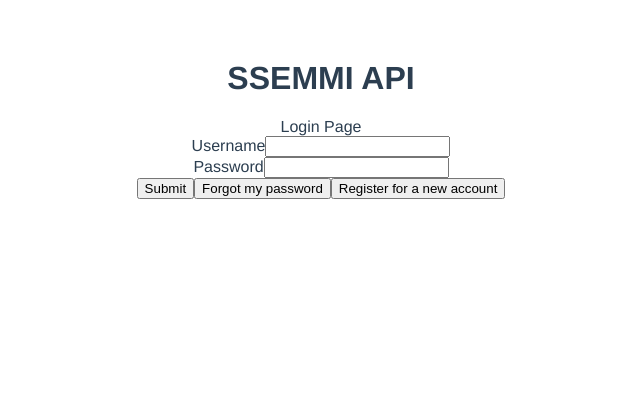
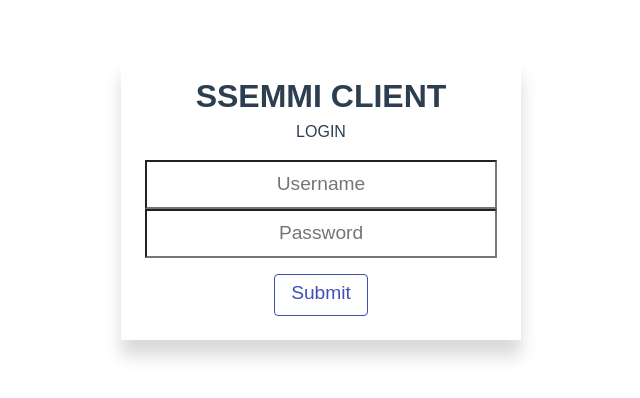
Before and after one commit to Typehuman/SSEMMI, a Vue app in the folder src/client/: page / in a window 1280 px wide. Shown: the top 398 px of the page, without its empty margins (319-959 px from the left). Built offline with nearby package versions, Linux system fonts and the light colour scheme; the HTML template or start-up script is replaced by a standard one.

Commit message:
login revamp

```diff
--- a/src/client/src/components/Pages/LoginPage.vue
+++ b/src/client/src/components/Pages/LoginPage.vue
@@ -1,33 +1,118 @@
 // LOGIN PAGE
 
 <template>
-  <div class="LoginPage">
-      <h1>SSEMMI API</h1>
-    <legend>Login Page</legend>
-    <!-- Form -->
-    <form>
-        <!-- Email address input -->
-        <div class="form-group">
-            <label>Username</label>
-            <input type="username" class="form-control form-control-lg"/>
-        </div>
-        <!-- Password input -->
-        <div class="form-group">
-            <label>Password</label>
-            <input type="password" class="form-control form-control-lg"/>
-        </div>
-    </form>
-    <button>Submit</button>
-    <button>Forgot my password</button>
-    <button>Register for a new account</button>
+<div class="container" id='app'>
+  <div class="login">
+    <header class="login--header">
+      <h1>SSEMMI CLIENT</h1>
+      <span>LOGIN</span>
+    </header>
+    <section class="login--section">
+      <form class='login--form'>
+        <fieldset>
+          <input type="text" placeholder='Username' required />
+        </fieldset>
+        <fieldset>
+          <input type="password" placeholder='Password' required/>
+        </fieldset>
+        <fieldset>
+          <button type='submit' class='btn'>Submit</button>
+        </fieldset>
+      </form>
+    </section>
   </div>
+</div>
 </template>
 
 <script>
 </script>
 
 <style scoped>
-  .LoginPage {
-    text-align: center;
-  }
+  * {
+  margin: 0;
+  padding: 0;
+  font-family: 'Source Sans Pro', sans-serif;
+  line-height: 1.5;
+}
+
+body {
+  background: #607D8B;
+}
+
+body, input, button {
+  font-size: 1.2rem;
+}
+
+fieldset {
+  border: none;
+}
+
+.container {
+  background: none;
+  width: 400px;
+  margin: 4rem auto 0;
+  text-align: center;
+  box-shadow: 0 1rem 1rem 0 rgba(0, 0, 0, .15);
+  position: relative;
+}
+
+.login {
+  z-index: 1;
+  position: relative;
+  background: white;
+  padding: .75rem 1.5rem 1.5rem;
+  box-sizing: border-box;
+}
+
+.login--header {
+  margin-bottom: 1rem;
+}
+
+.login--header span {
+  font-size: 1rem;
+}
+
+.btn {
+  background: white;
+  box-shadow: inset 0 0 2px 0 #EEEEEE;
+  outline: none;
+  border: 1px solid #3F51B5;
+  padding: .3rem 1rem .4rem;
+  cursor: pointer;
+  border-radius: .25rem;
+  margin-top: 1rem;
+  color: #3F51B5;
+}
+
+.btn:active {
+  box-shadow: inset 2px 2px 2px 0 #E0E0E0;
+}
+
+input {
+  width: 100%;
+  text-align: center;
+  outline: none;
+  padding: .5rem 1rem;
+  box-sizing: border-box;
+  background: none;
+}
+
+.line {
+  transform: translate(0, -1rem);
+  stroke-width: .5;
+}
+
+.line--default {
+  stroke: #ccc;
+  transition: all .2s ease-out;
+}
+
+input:focus + svg > .line--default {
+  stroke: #3F51B5;
+}
+
+input:focus:invalid + svg > .line--default {
+  stroke: #FF5722;
+}
+
 </style>
```
